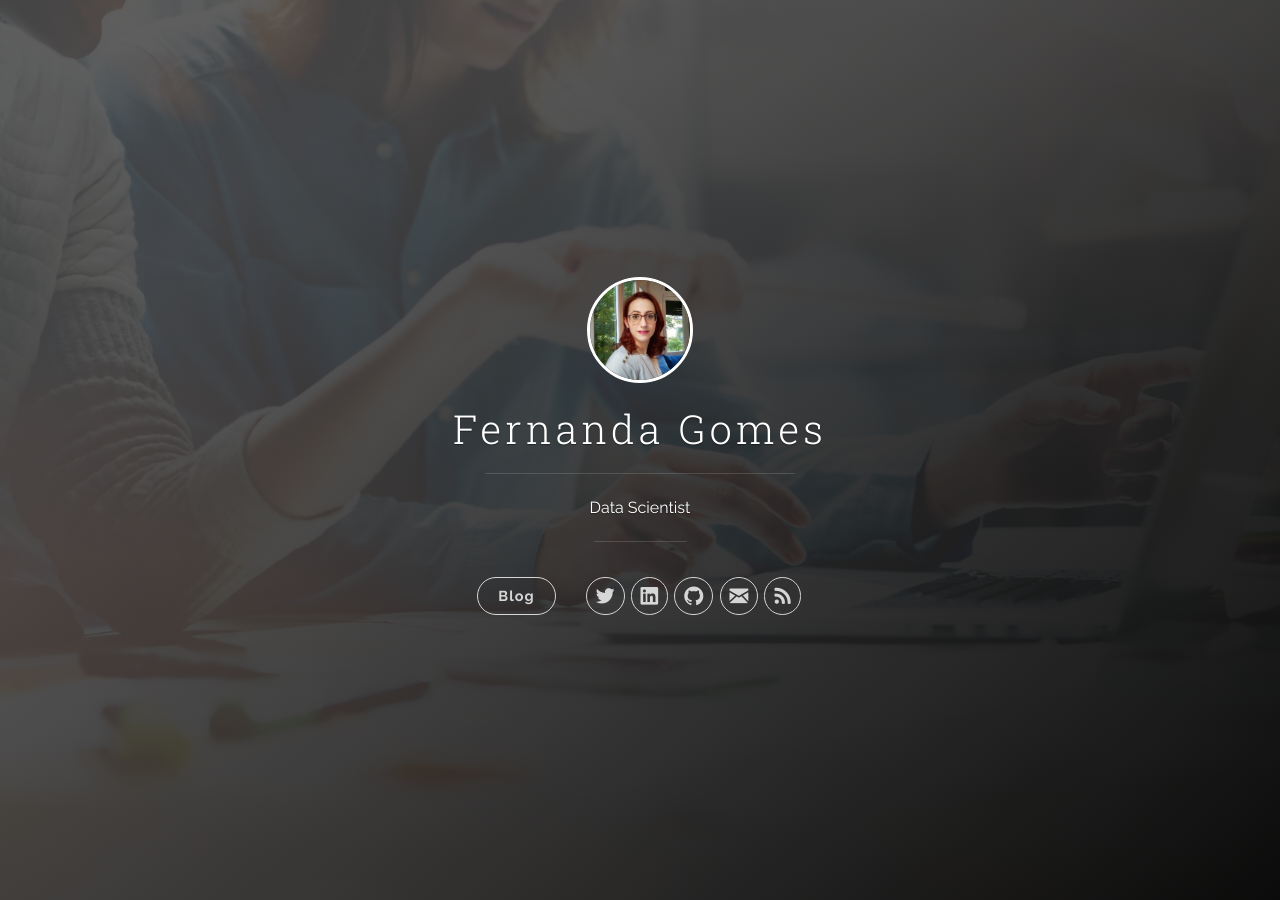
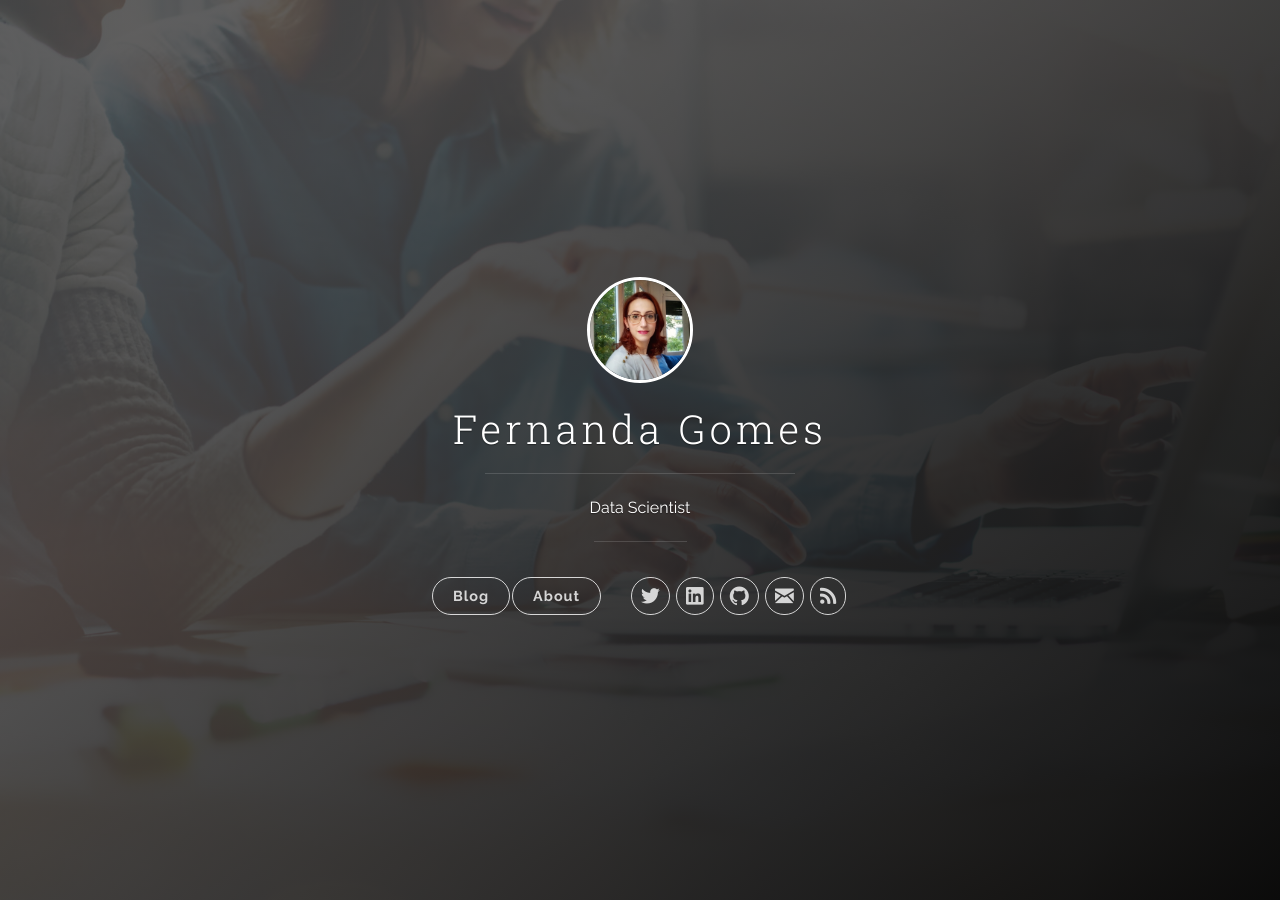
Before and after one commit to gomesfernanda/gomesfernanda.github.io, a Jekyll site: the page built from index.html, in a window 1280 px wide. Built offline with Jekyll 4.4.1, drawn with Linux system fonts in a browser that asks for light colours; the list of posts is cut into pages by our own code.

Commit message:
add about me button

```diff
--- a/_includes/header.html
+++ b/_includes/header.html
@@ -21,6 +21,9 @@
                     <nav class="cover-navigation cover-navigation--primary">
                         <ul class="navigation">
                             <li class="navigation__item"><a href="{{ site.baseurl }}/#blog" title="link to {{ site.title }} blog" class="blog-button">Blog</a></li>
+                        </ul>
+                        <ul class="navigation">
+                            <li class="navigation__item"><a href="{{ site.baseurl }}/about" title="link to {{ site.title }} about" class="about-button">About</a></li>
                         </ul>
                     </nav>
 
```
